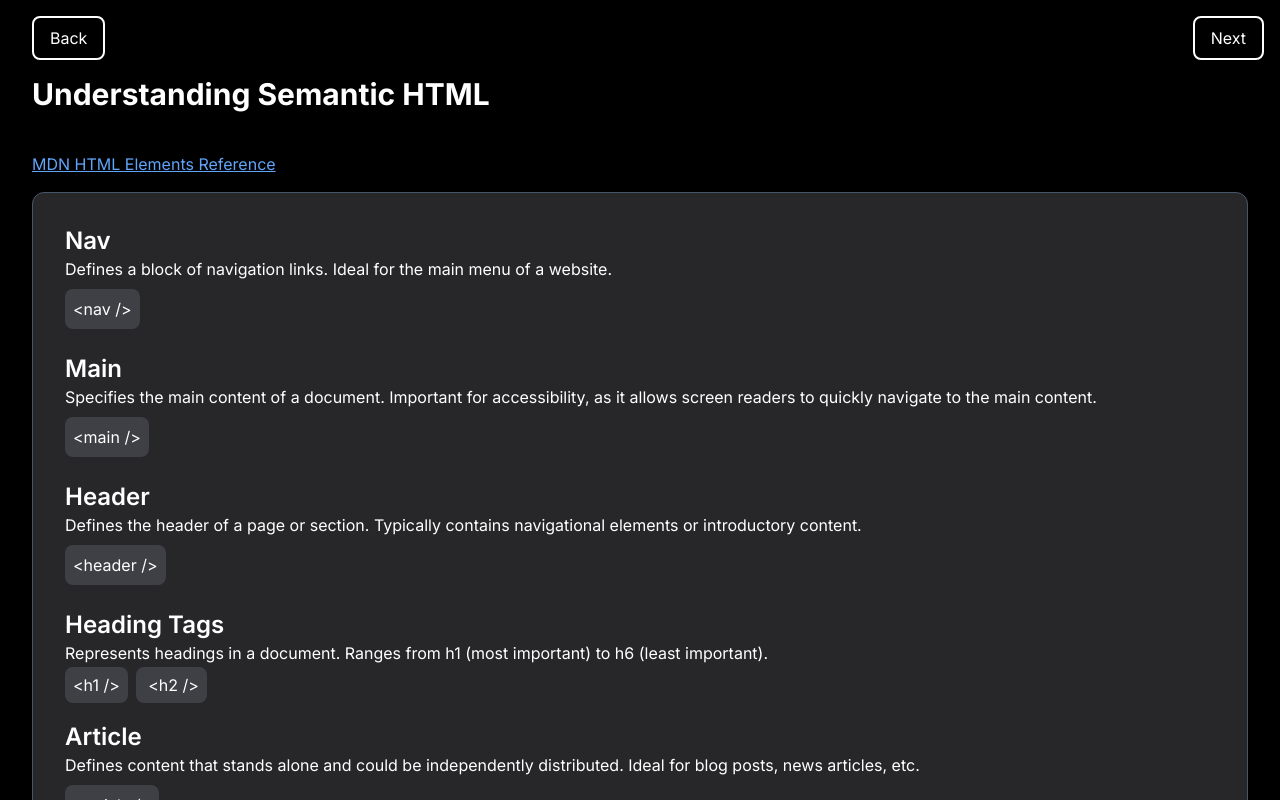
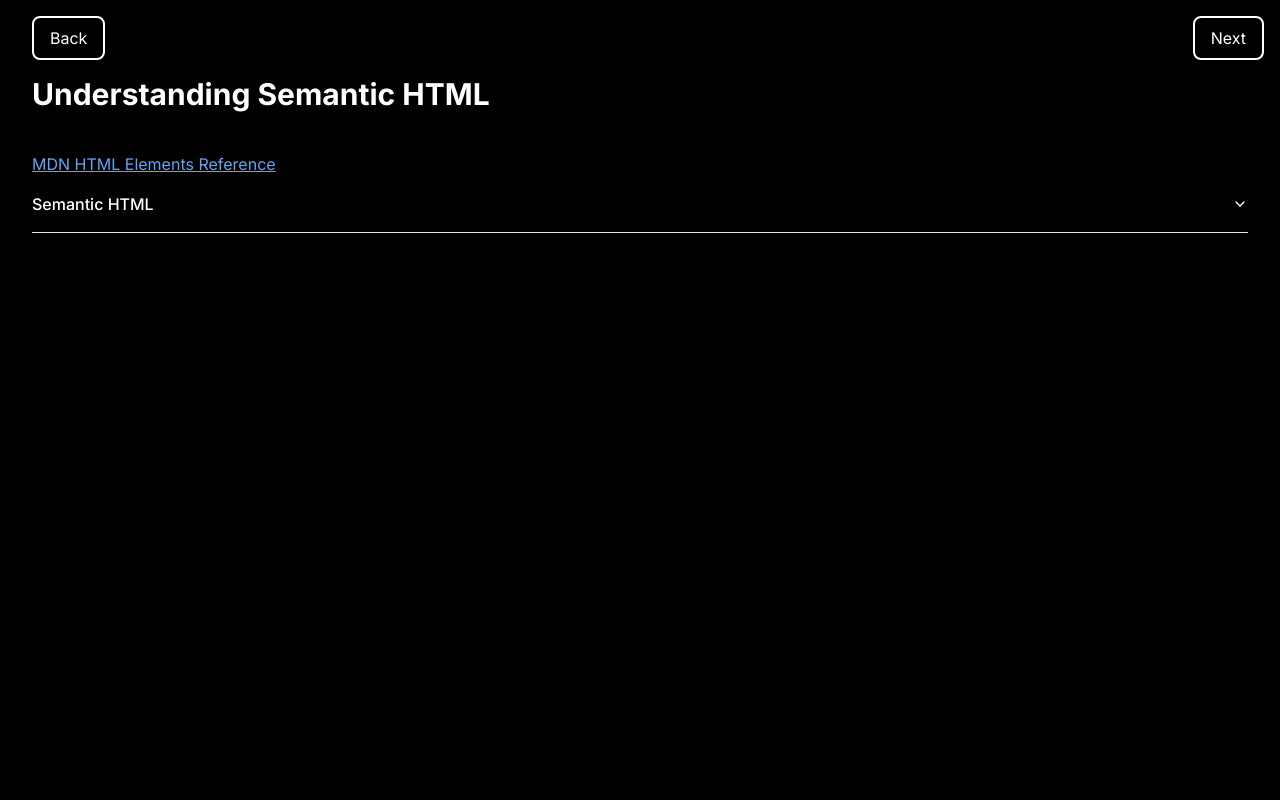
Before and after one commit to matthew-deal-rocketlab/Accessibility, a Next.js app: page /semantic-html in a window 1280 px wide. Shown: the top 800 px of the page. Built offline with nearby package versions, Linux system fonts and the light colour scheme.

Commit message:
[update]: aded accordion

```diff
--- a/src/app/(lessons)/keyboard-navigation/page.tsx
+++ b/src/app/(lessons)/keyboard-navigation/page.tsx
@@ -10,7 +10,6 @@ import {
   AccordionItem,
   AccordionTrigger,
 } from '@/components/ui/accordion'
-import Image from 'next/image'
 
 export default async function Page() {
   const code = ` <Button
--- a/src/app/(lessons)/semantic-html/page.tsx
+++ b/src/app/(lessons)/semantic-html/page.tsx
@@ -1,18 +1,27 @@
 import HeaderTag from '@/components/header'
 import Article from '@/components/ui/article'
+import {
+  Accordion,
+  AccordionContent,
+  AccordionItem,
+  AccordionTrigger,
+} from '@/components/ui/accordion'
 
 export default function Page() {
   return (
     <main>
-      <section>
       <a
         href="https://developer.mozilla.org/en-US/docs/Web/HTML/Element"
         target="_blank"
         className="text-blue-400 underline">
         MDN HTML Elements Reference
       </a>
-      </section>
       <section>
+        <Accordion type="single" collapsible className="w-full">
+          <AccordionItem value="item-1">
+            <AccordionTrigger>Semantic HTML </AccordionTrigger>
+            <AccordionContent>
+              {' '}
               <Article>
                 <section>
                   <HeaderTag
@@ -21,10 +30,12 @@ export default function Page() {
                     className="text-2xl font-semibold"
                   />
                   <p>
-              Defines a block of navigation links. Ideal for the main menu of a
-              website.
+                    Defines a block of navigation links. Ideal for the main menu
+                    of a website.
                   </p>
-            <p className="mt-2 w-fit rounded-lg bg-zinc-700 p-2">{'<nav />'}</p>
+                  <p className="mt-2 w-fit rounded-lg bg-zinc-700 p-2">
+                    {'<nav />'}
+                  </p>
                 </section>
 
                 <section>
@@ -35,8 +46,8 @@ export default function Page() {
                   />
                   <p>
                     Specifies the main content of a document. Important for
-              accessibility, as it allows screen readers to quickly navigate to
-              the main content.
+                    accessibility, as it allows screen readers to quickly
+                    navigate to the main content.
                   </p>
                   <p className="mt-2 w-fit rounded-lg bg-zinc-700 p-2">
                     {'<main />'}
@@ -65,8 +76,8 @@ export default function Page() {
                     className="text-2xl font-semibold"
                   />
                   <p className="mb-2">
-              Represents headings in a document. Ranges from h1 (most important)
-              to h6 (least important).
+                    Represents headings in a document. Ranges from h1 (most
+                    important) to h6 (least important).
                   </p>
 
                   <span className="mr-2 w-fit rounded-lg bg-zinc-700 p-2">
@@ -100,8 +111,8 @@ export default function Page() {
                     className="text-2xl font-semibold"
                   />
                   <p>
-              Represents a standalone section of content within a document.
-              Typically includes a heading.
+                    Represents a standalone section of content within a
+                    document. Typically includes a heading.
                   </p>
                   <p className="mt-2 w-fit rounded-lg bg-zinc-700 p-2">
                     {'<section />'}
@@ -115,8 +126,8 @@ export default function Page() {
                     className="text-2xl font-semibold"
                   />
                   <p>
-              Defines content indirectly related to the main content, such as
-              sidebars, call-out boxes, or advertisements.
+                    Defines content indirectly related to the main content, such
+                    as sidebars, call-out boxes, or advertisements.
                   </p>
                   <p className="mt-2 w-fit rounded-lg bg-zinc-700 p-2">
                     {' '}
@@ -131,8 +142,8 @@ export default function Page() {
                     className="text-2xl font-semibold"
                   />
                   <p>
-              Defines the footer of a document or section. Contains information
-              like copyright, authorship, and related links.
+                    Defines the footer of a document or section. Contains
+                    information like copyright, authorship, and related links.
                   </p>
                   <p className="mt-2 w-fit rounded-lg bg-zinc-700 p-2">
                     {'<footer />'}
@@ -173,6 +184,9 @@ export default function Page() {
                   </div>
                 </section>
               </Article>
+            </AccordionContent>
+          </AccordionItem>
+        </Accordion>
       </section>
     </main>
   )
```
Lines whose indentation alone changed are shown as unchanged.
